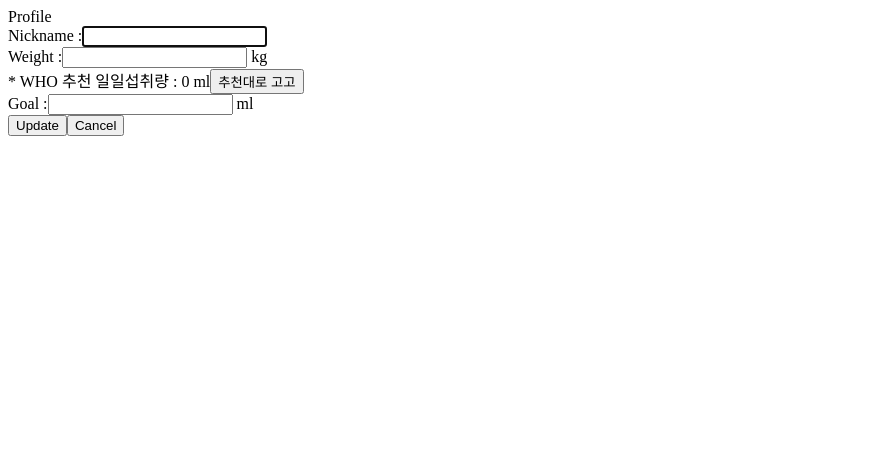
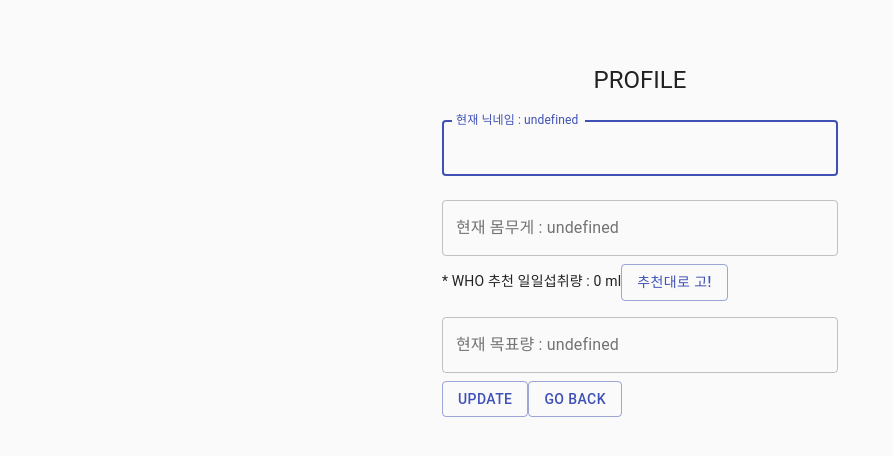
Before and after one commit to powellstreet/waterhabit_front, a React (Create React App) app in the folder wh_front/: page /profile in a window 1280 px wide. Shown: the top 456 px of the page, without its empty margins (0-893 px from the left). Built offline with nearby package versions, Linux system fonts and the light colour scheme.

Commit message:
:zap: 프로필 컴포넌트 MUI 도입
- 프로필 컴포넌트 내 요소들 MUI로 수정
- 세부 CSS 추후 수정 필요

```diff
--- a/wh_front/src/components/Home.js
+++ b/wh_front/src/components/Home.js
@@ -102,7 +102,6 @@ const Home = ({ history }) => {
               name="password"
               label="비밀번호를 입력하세요"
               autoComplete="password"
-              autoFocus
               onChange={(e) => setPassword(e.target.value)}
             />
           </div>
--- a/wh_front/src/components/Profile.js
+++ b/wh_front/src/components/Profile.js
@@ -1,11 +1,33 @@
 import React, { useState } from "react";
 import { useDispatch, useSelector } from "react-redux";
+import {
+  Button,
+  Typography,
+  TextField,
+  Container,
+  CssBaseline,
+} from "@material-ui/core";
+import { makeStyles } from "@material-ui/core/styles";
 
 import axios from "axios";
 import dotenv from "dotenv";
 dotenv.config();
 
+const useStyles = makeStyles((theme) => ({
+  form: {
+    width: "100%",
+    marginTop: theme.spacing(1),
+  },
+  paper: {
+    marginTop: theme.spacing(8),
+    display: "flex",
+    flexDirection: "column",
+    alignItems: "center",
+  },
+}));
+
 const Profile = ({ history }) => {
+  const classes = useStyles();
   const dispatch = useDispatch();
 
   let { nickname, weight, goal, userId } = useSelector((state) => ({
@@ -13,55 +35,101 @@ const Profile = ({ history }) => {
     weight: state.weight,
     goal: state.goal,
     userId: state.userId,
-  }))
+  }));
 
   const [nicknameValue, setNicknameValue] = useState("");
   const [weightValue, setWeightValue] = useState("");
   const [goalValue, setGoalValue] = useState("");
 
-
-  function profileUpdate(){
-    axios.post(`http://localhost:${process.env.REACT_APP_PORT}/user/profileUpdate`, {
+  function profileUpdate() {
+    axios
+      .post(
+        `http://localhost:${process.env.REACT_APP_PORT}/user/profileUpdate`,
+        {
           userId,
           nickname: nicknameValue,
           weight: weightValue,
-      goal: goalValue
-    })
-      .then(res => {
-          console.log(res.data)
-          dispatch({ type: 'nickname', nickname: nicknameValue});
-          dispatch({ type: 'weight', weight: weightValue});
-          dispatch({ type: 'goal', goal: goalValue});
-      })
+          goal: goalValue,
+        }
+      )
+      .then((res) => {
+        console.log(res.data);
+        dispatch({ type: "nickname", nickname: nicknameValue });
+        dispatch({ type: "weight", weight: weightValue });
+        dispatch({ type: "goal", goal: goalValue });
+      });
   }
 
   return (
+    <Container maxWidth="xs">
+      <CssBaseline />
+      <div className={classes.paper}>
+        <Typography
+          component="h1"
+          variant="h5"
+          color="textPrimary"
+          align="center"
+        >
+          PROFILE
+        </Typography>
+        <form className={classes.form}>
           <div>
-      Profile
-      <div>
-        Nickname :
-        <input
+            <TextField
+              variant="outlined"
+              margin="normal"
+              // required
+              fullWidth
+              id="nickname"
               name="nickname"
-          type="text"
-          placeholder={nickname}
+              label={`현재 닉네임 : ${nickname}`}
+              // autoComplete="email"
               autoFocus
               onChange={(e) => setNicknameValue(e.target.value)}
-        ></input>
+            />
           </div>
           <div>
-        Weight :
-        <input
+            <TextField
+              variant="outlined"
+              margin="normal"
+              // required
+              fullWidth
+              id="weight"
               name="weight"
-          type="weight"
-          placeholder={weight}
+              label={`현재 몸무게 : ${weight}`}
+              // autoComplete="email"
               onChange={(e) => setWeightValue(e.target.value)}
-        ></input> kg
-        <div>* WHO 추천 일일섭취량 : { weightValue * 30 } ml
-          <button name="goWHO" onClick={() => {setGoalValue( weightValue * 30 )}}>추천대로 고고</button>
+            />
+            <div>
+              * WHO 추천 일일섭취량 : {weightValue * 30} ml
+              <Button
+                name="goWHO"
+                variant="outlined"
+                color="primary"
+                onClick={() => {
+                  setGoalValue(weightValue * 30);
+                }}
+              >
+                추천대로 고!
+              </Button>
+            </div>
           </div>
 
+          <div>
+            <TextField
+              variant="outlined"
+              margin="normal"
+              // required
+              fullWidth
+              id="goal"
+              name="goal"
+              label={`현재 목표량 : ${goal}`}
+              value={goalValue}
+              // autoComplete="email"
+              onChange={(e) => setGoalValue(e.target.value)}
+            />
           </div>
-      <div>
+
+          {/* <div>
           Goal :
           <input
             name="goal"
@@ -69,20 +137,31 @@ const Profile = ({ history }) => {
             placeholder={goalValue}
             value={goalValue}
             onChange={(e) => setGoalValue(e.target.value)}
-        ></input> ml
-      </div>
-      <button name="submit" onClick={profileUpdate}>
+          ></input>{" "}
+          ml
+        </div> */}
+
+          <Button
+            name="submit"
+            variant="outlined"
+            color="primary"
+            onClick={profileUpdate}
+          >
             Update
-      </button>
-      <button
+          </Button>
+          <Button
             name="submit"
+            variant="outlined"
+            color="primary"
             onClick={() => {
               history.push("/userConsole");
             }}
           >
-        Cancel
-      </button>
+            Go BACK
+          </Button>
+        </form>
       </div>
+    </Container>
   );
 };
 
```
Lines whose indentation alone changed are shown as unchanged.
